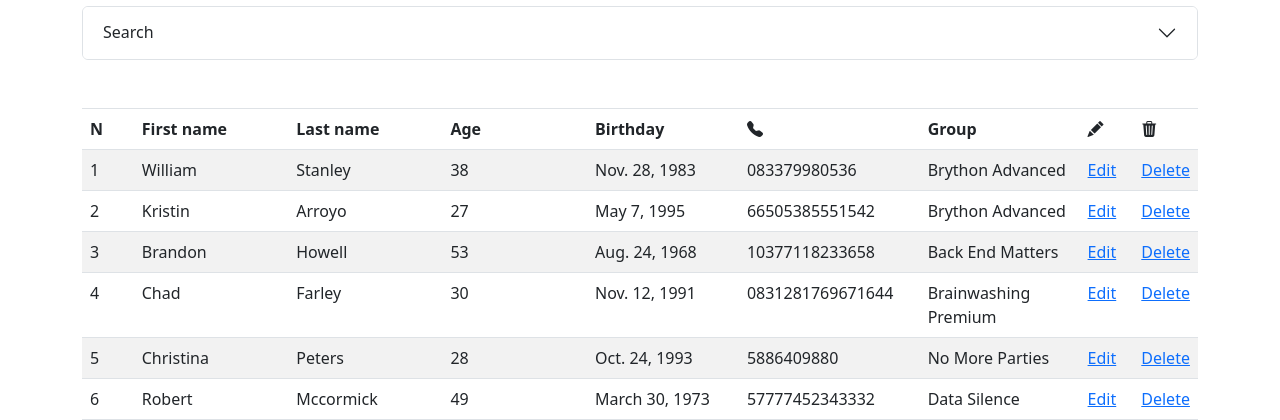
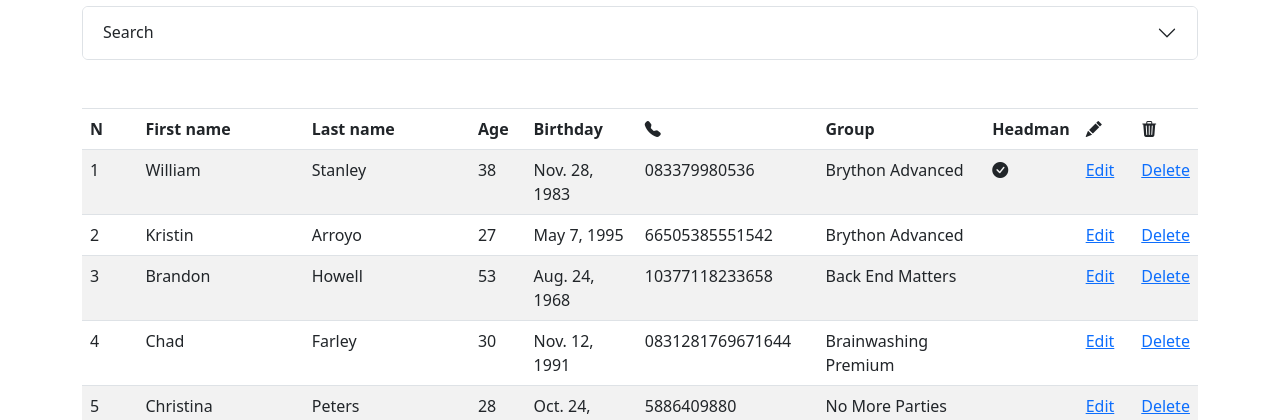
Before and after one commit to PyPro2022/DJANGO_LMS, a Django app: page /students/ in a window 1280 px wide. Shown: the part 66-486 px from the top of the page. Run offline with Django 4.2, Linux system fonts and the light colour scheme; data comes from the database, SQL or seed files in the repository; both versions use the stored data as it was after the commit; parts of the project's set-up code (start-up, migrations or seed data) failed here and were passed over; some libraries are stand-ins or nearby versions.

Commit message:
Добавил старосту в шаблоны групп и студентов. Поправил шаблоны.

```diff
--- a/templates/includes/st_list_table.html
+++ b/templates/includes/st_list_table.html
@@ -4,10 +4,11 @@
             <th style="width: 5%">N</th>
             <th style="width: 15%">First name</th>
             <th style="width: 15%">Last name</th>
-            <th style="width: 15%">Age</th>
-            <th style="width: 15%">Birthday</th>
+            <th style="width: 5%">Age</th>
+            <th style="width: 10%">Birthday</th>
             <th style="width: 15%"><i class="bi bi-telephone-fill"></i></th>
             {% if on_group %}<th style="width: 15%">Group</th>{% endif %}
+            <th>Headman</th>
             <th style="width: 5%"><i class="bi bi-pencil-fill"></i></th>
             <th style="width: 5%"><i class="bi bi-trash3-fill"></i></th>
         </tr>
@@ -24,6 +25,7 @@
             {% if on_group %}
                 <td>{% if student.group %}{{ student.group.group_name }}{% endif %}</td>
             {% endif %}
+        <td>{% if student.headman_group %}<i class="bi bi-check-circle-fill"></i>{% endif %}</td>
         <td><a href="{% url 'update_student' student.pk %}">Edit</a></td>
         <td><a href="{% url 'delete_student' student.pk %}">Delete</a></td>
         </tr>
```
Also changed, not shown: templates/includes/gr_list_table.html (+8 -4 lines), db.sqlite3.
